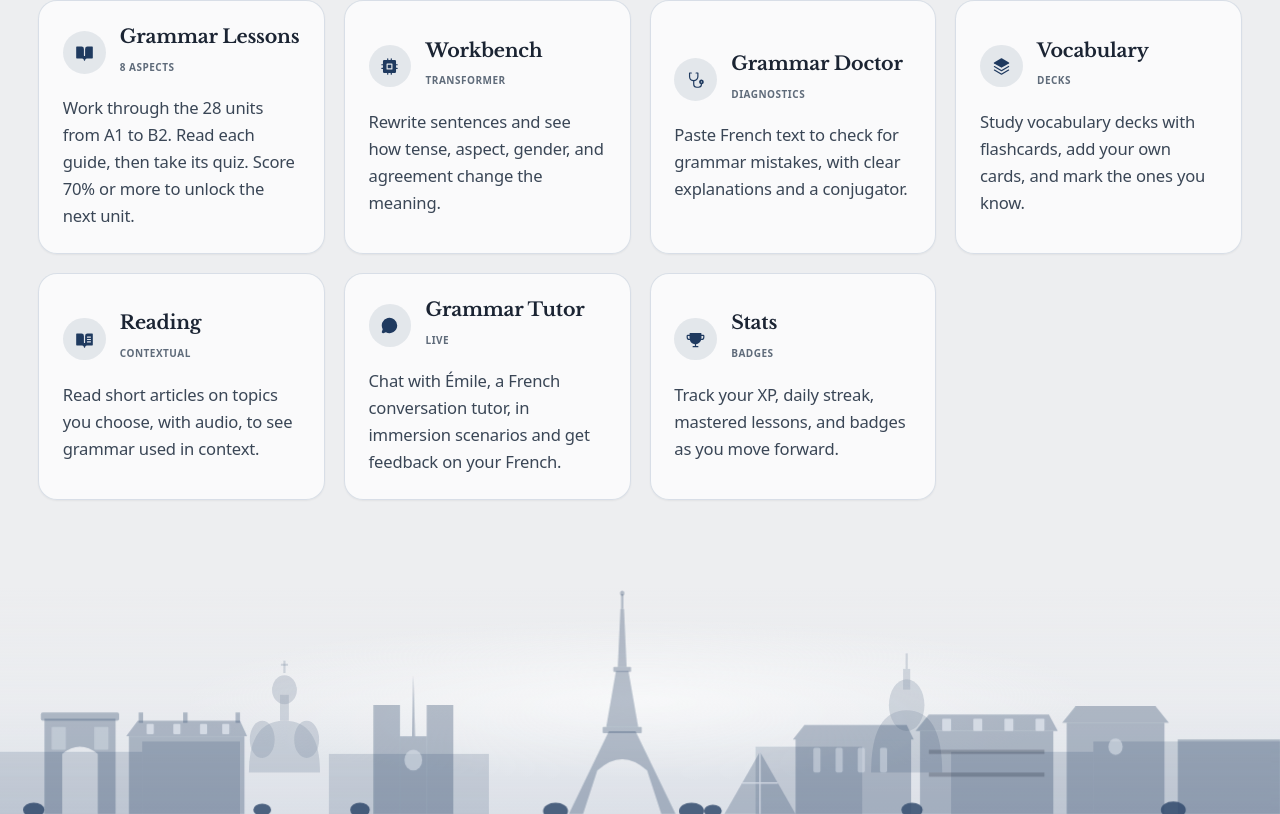
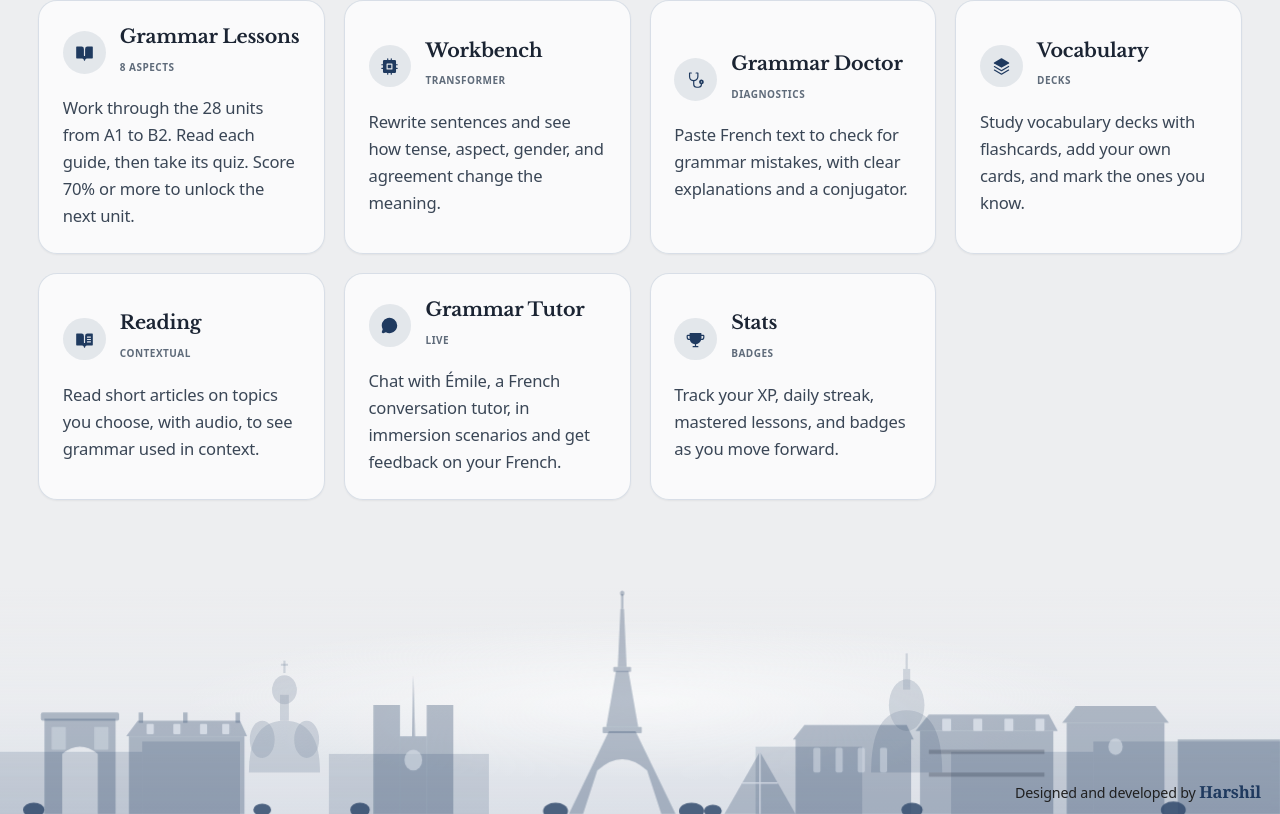
Before and after one commit to harshil3662/FrenchTutor, a React (Vite) app: page / in a window 1280 px wide. Shown: the part 1519-2333 px from the top of the page. Built offline with nearby package versions, Linux system fonts and the light colour scheme.

Commit message:
portfolio link added

```diff
--- a/src/components/Footer.jsx
+++ b/src/components/Footer.jsx
@@ -127,6 +127,21 @@ export const Footer = () => {
             <ellipse cx="1320" cy="216" rx="14" ry="8" fill="#1F3A5F" opacity="0.9" />
           </g>
         </svg>
+
+        {/* Attribution - Positioned at very bottom right corner */}
+        <div className="absolute bottom-1 right-3 sm:bottom-2 sm:right-4 z-20">
+          <p className="text-xs text-[#202020] font-medium whitespace-nowrap">
+            Designed and developed by{' '}
+            <a
+              href="https://accessharshil.vercel.app"
+              target="_blank"
+              rel="noopener noreferrer"
+              className="text-sm text-[#1F3A5F] font-serif font-semibold transition-colors duration-200 hover:underline"
+            >
+              Harshil
+            </a>
+          </p>
+        </div>
       </div>
     </footer>
   );
```
